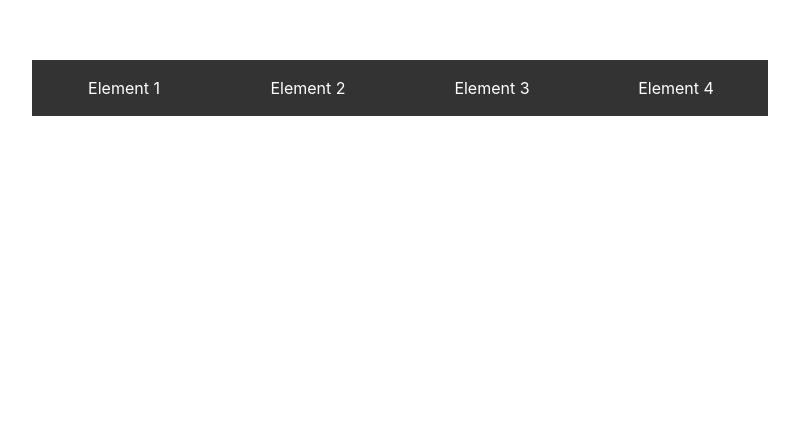
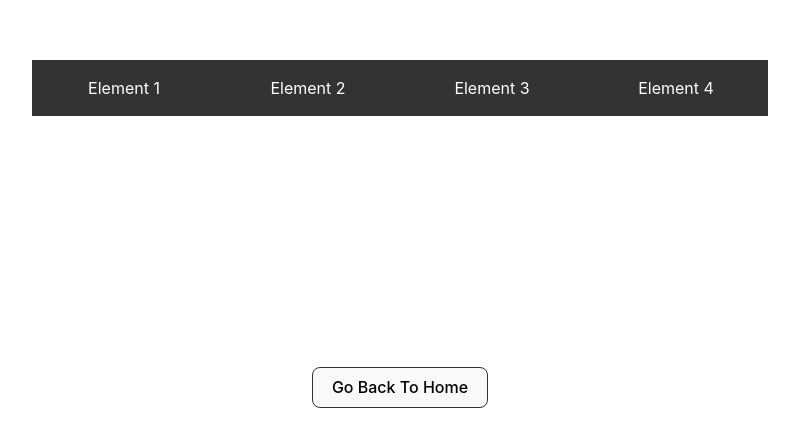
Before and after one commit to shinyonogi/my-react-playground, a React (Vite) app: page /navbardrop in a window 1280 px wide. Shown: the part 312-758 px from the top of the page, without its empty margins (240-1039 px from the left). Built offline with nearby package versions, Linux system fonts and the light colour scheme.

Commit message:
Moved Go Bak Button to own component file

```diff
--- /dev/null
+++ b/src/components/GoBackButton.css
@@ -0,0 +1,6 @@
+.go-back__button-navbar {
+    position: absolute;
+    bottom: 5rem;
+
+    border: solid 1px #333;
+}
--- /dev/null
+++ b/src/components/GoBackButton.tsx
@@ -0,0 +1,17 @@
+import { useNavigate } from "react-router-dom";
+
+import './GoBackButton.css';
+
+const GoBackButton = () => {
+    const navigate = useNavigate();
+
+    return (
+        <>
+            <button className='go-back__button-navbar' onClick={() => navigate("/")}>
+                Go Back To Home
+            </button>
+        </>
+    )
+}
+
+export default GoBackButton;
--- a/src/projects/buttonState/index.tsx
+++ b/src/projects/buttonState/index.tsx
@@ -1,4 +1,6 @@
 import { useState } from "react";
+
+import GoBackButton from "../../components/goBackButton";
 
 import './ButtonState.css';
 
@@ -14,6 +16,7 @@ const ButtonStatePage: React.FC = () => {
                     {buttonClickCount}
                 </button>
             </div>
+            <GoBackButton />
         </>
   )
 }
--- a/src/projects/navbarDrop/index.tsx
+++ b/src/projects/navbarDrop/index.tsx
@@ -1,4 +1,7 @@
 import { useState } from 'react';
+
+import GoBackButton from '../../components/goBackButton';
+
 import './NavbarDrop.css';
 
 const NavbarDrop = () => {
@@ -21,7 +24,7 @@ const NavbarDrop = () => {
                     <li><p>Element 4</p></li>
                 </ul>
             </nav>
-
+            <GoBackButton />
         </>
   )
 }
```
Also changed, not shown: src/projects/navbarDrop/NavbarDrop.css (line endings or trailing spaces).
